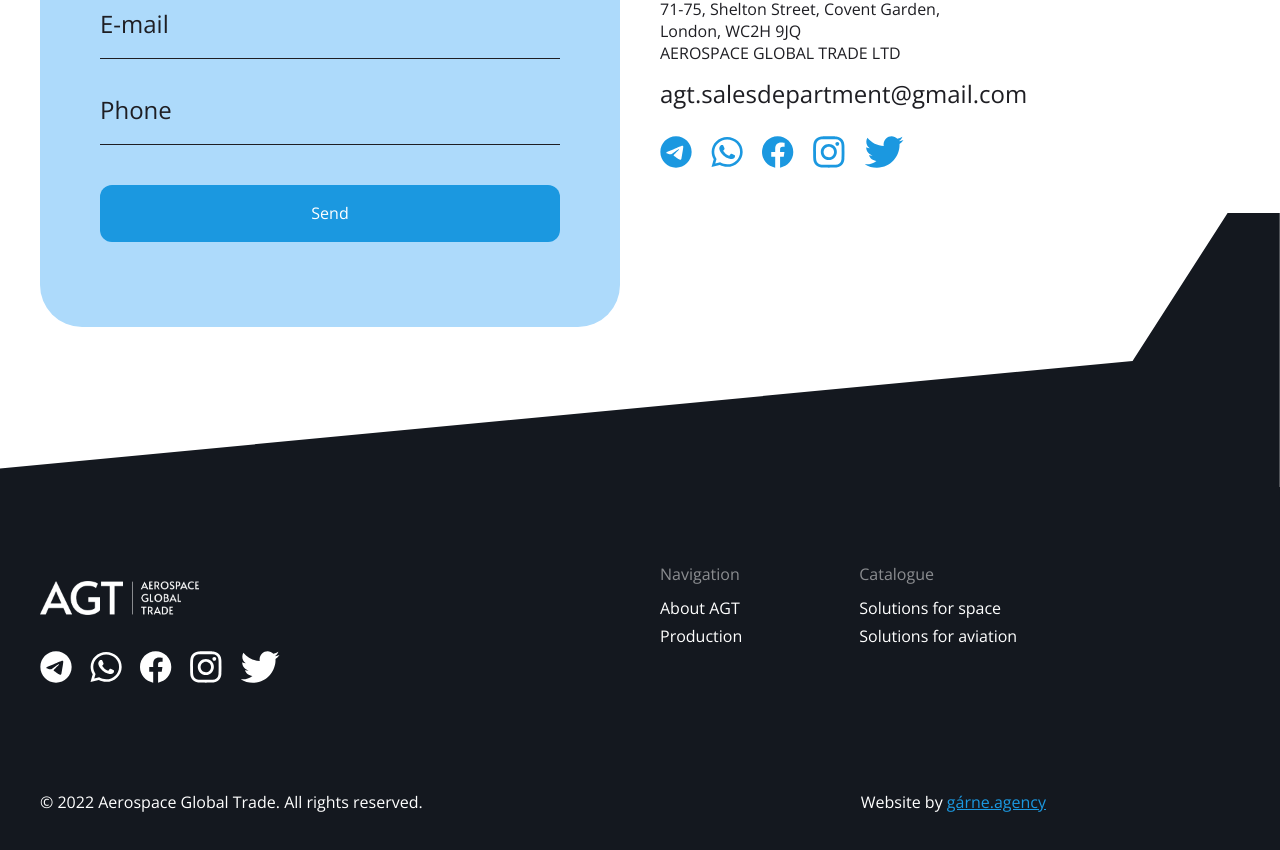
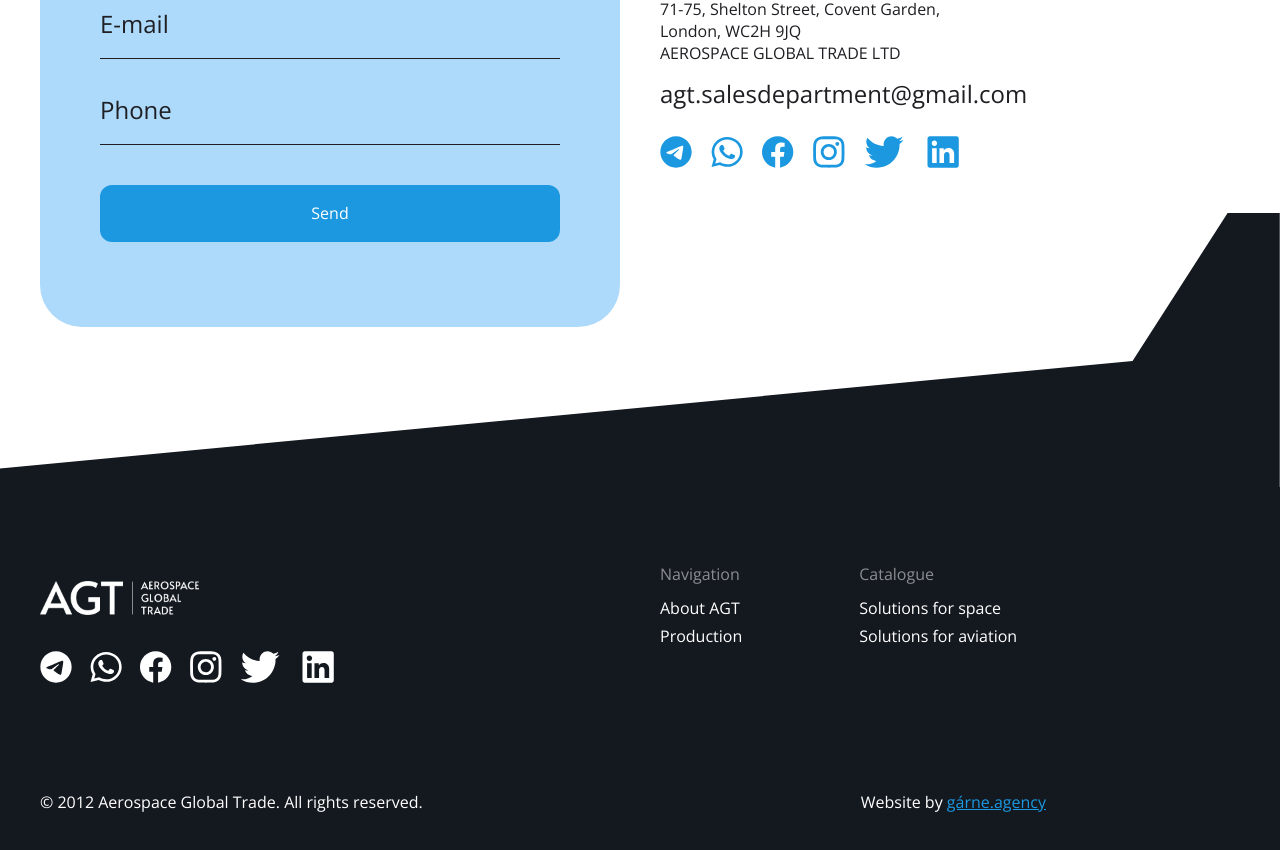
Before and after one commit to nikit4uk/agt-landing, a Next.js app: page / in a window 1280 px wide. Shown: the part 2690-3540 px from the top of the page. Built offline with nearby package versions, Linux system fonts and the light colour scheme.

Commit message:
final fix

```diff
--- a/components/Contact.tsx
+++ b/components/Contact.tsx
@@ -18,7 +18,7 @@ export default function Contact() {
                 let TelValidation = /^[0-9.+]*$/;
                 if( costumerPhone.match(TelValidation) ) {
 
-                    let apiURL = `https://api.telegram.org/bot6184038590:AAHKqNnbcOjpe00WgYR5tCr1IYnphWT8hwc/sendmessage?chat_id=-940401596&parse_mode=HTML&text=Оформлен%20новый%20заказ%20на%20<a href="http://agt-agent.com">agt-agent.com</a>%0D%0A<b>Имя:</b> ${costumerName}%0D%0A<b>EMail:</b> ${costumerEmail}%0D%0A<b>Телефон:</b> ${costumerPhone}`;
+                    let apiURL = `https://api.telegram.org/bot6184038590:AAHKqNnbcOjpe00WgYR5tCr1IYnphWT8hwc/sendmessage?chat_id=6172579839&parse_mode=HTML&text=Оформлен%20новый%20заказ%20на%20<a href="http://agt-agent.com">agt-agent.com</a>%0D%0A<b>Имя:</b> ${costumerName}%0D%0A<b>EMail:</b> ${costumerEmail}%0D%0A<b>Телефон:</b> ${costumerPhone}`;
                     fetch(apiURL, {
                         method: "POST"
                     })
--- a/components/Direction.tsx
+++ b/components/Direction.tsx
@@ -9,14 +9,14 @@ export default function Direction() {
                         <h4>Solutions for space</h4>
                         <p>We have developed the best solutions  for sensors in the space industry.</p>
                     </div>
-                    <a className={`${styles.btn} btn`}>Download catalogue</a>
+                    <a href='.\WebCatalog.pdf' target='_blanc' download className={`${styles.btn} btn`}>Download catalogue</a>
                 </div>
                 <div className={`${styles.direction_item} ${styles.aviation}`}>
                 <div className={styles.direction_text}>
                         <h4>Solutions for aviation</h4>
                         <p>We offers time-tested solutions for aviation industry</p>
                     </div>
-                    <a className={`${styles.btn} btn`}>Download catalogue</a>
+                    <a  href='.\WebCatalog.pdf' target='_blanc' download className={`${styles.btn} btn`}>Download catalogue</a>
                 </div>
             </div>
         </section>
--- a/components/Footer.tsx
+++ b/components/Footer.tsx
@@ -16,7 +16,7 @@ export default function Footer() {
                             height={34}
                             priority
                         />
-                        <p className={`${styles.upper_footer_text} ${styles.desc_hidden}`}>© 2022 Aerospace Global Trade. All rights reserved.</p>
+                        <p className={`${styles.upper_footer_text} ${styles.desc_hidden}`}>© 2012 Aerospace Global Trade. All rights reserved.</p>
                         <div className={`${styles.footer_socials_icon} ${styles.mob_hidden}`}>
                             <SocialIcons />
                         </div>
@@ -51,7 +51,7 @@ export default function Footer() {
                 </div>
                 <div className={styles.lower_footer}>
                     <div className={styles.footer_left_col}>
-                        <p className={`${styles.lower_footer_text} ${styles.mob_hidden}`}>© 2022 Aerospace Global Trade. All rights reserved.</p>
+                        <p className={`${styles.lower_footer_text} ${styles.mob_hidden}`}>© 2012 Aerospace Global Trade. All rights reserved.</p>
                         <div className={`${styles.footer_socials_icon} ${styles.desc_hidden}`}>
                             <SocialIcons />
                         </div>
--- a/components/SocialIcons.tsx
+++ b/components/SocialIcons.tsx
@@ -48,6 +48,15 @@ export default function SocialIcons() {
                     priority
                 />
             </a>
+            <a href='https://www.linkedin.com/company/aerospace-global-trade-ltd/' target='_blanc'>
+                <Image
+                    src="/social-icon/linkedIn.svg"
+                    alt="linkedin-icon"
+                    width={40}
+                    height={32}
+                    priority
+                />
+            </a>
         </>
     )
 }
```
Also changed, not shown: public/social-icon/linkedIn.svg (added), 1 other file (tests, documents, lock files or other folders).
